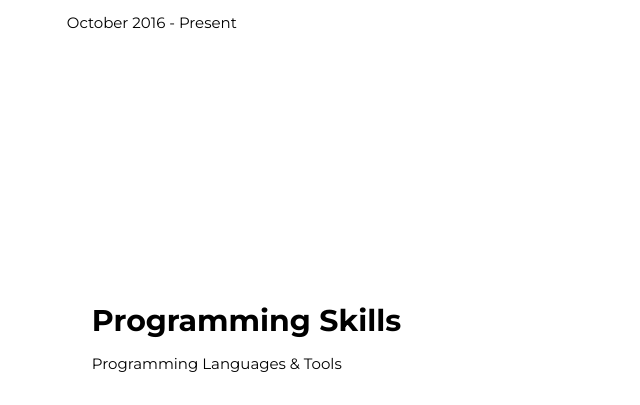
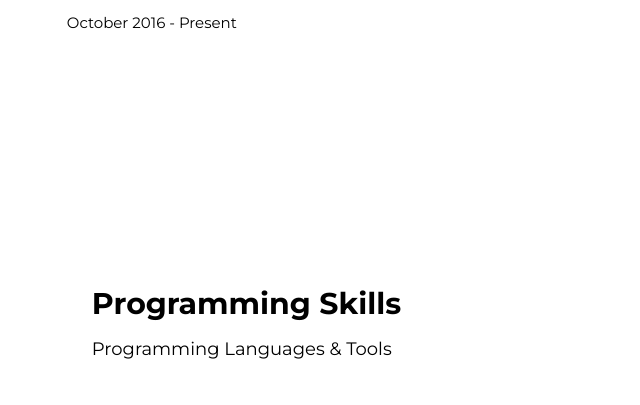
Before and after one commit to BrixJohn1999/brixjohn1999.github.io, a plain HTML site: page index.html in a window 1280 px wide. Shown: the part 2535-2940 px from the top of the page, without its empty margins (446-1086 px from the left). Drawn offline with nearby package versions, Linux system fonts and the light colour scheme.

Commit message:
Update index.html

```diff
--- a/index.html
+++ b/index.html
@@ -168,7 +168,7 @@
                         <p>October 2016 - Present </p>
                     </div>
 
-                    <div class="w3-container w3-margin-top-2 w3-cursive">
+                    <div class="w3-container w3-margin-top-2 w3-cursive w3-large">
 
                         <!-- Skills-->
                         <section class="resume-section" id="skills">
```
